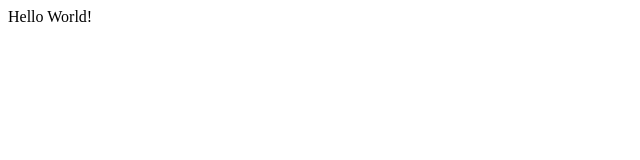
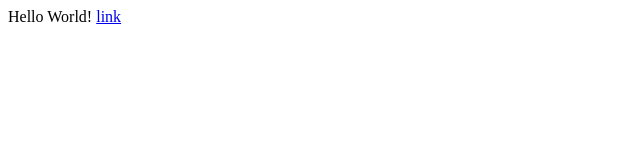
Before and after one commit to doitduet/doitduet.github.io, a plain HTML site: page index.html in a window 1280 px wide. Shown: the full height of the page, 0-640 px from the left. Drawn offline with Linux system fonts and the light colour scheme.

Commit message:
Update index.html

```diff
--- a/index.html
+++ b/index.html
@@ -1 +1,2 @@
  Hello World!
+<a href=side1> link </a>
```
